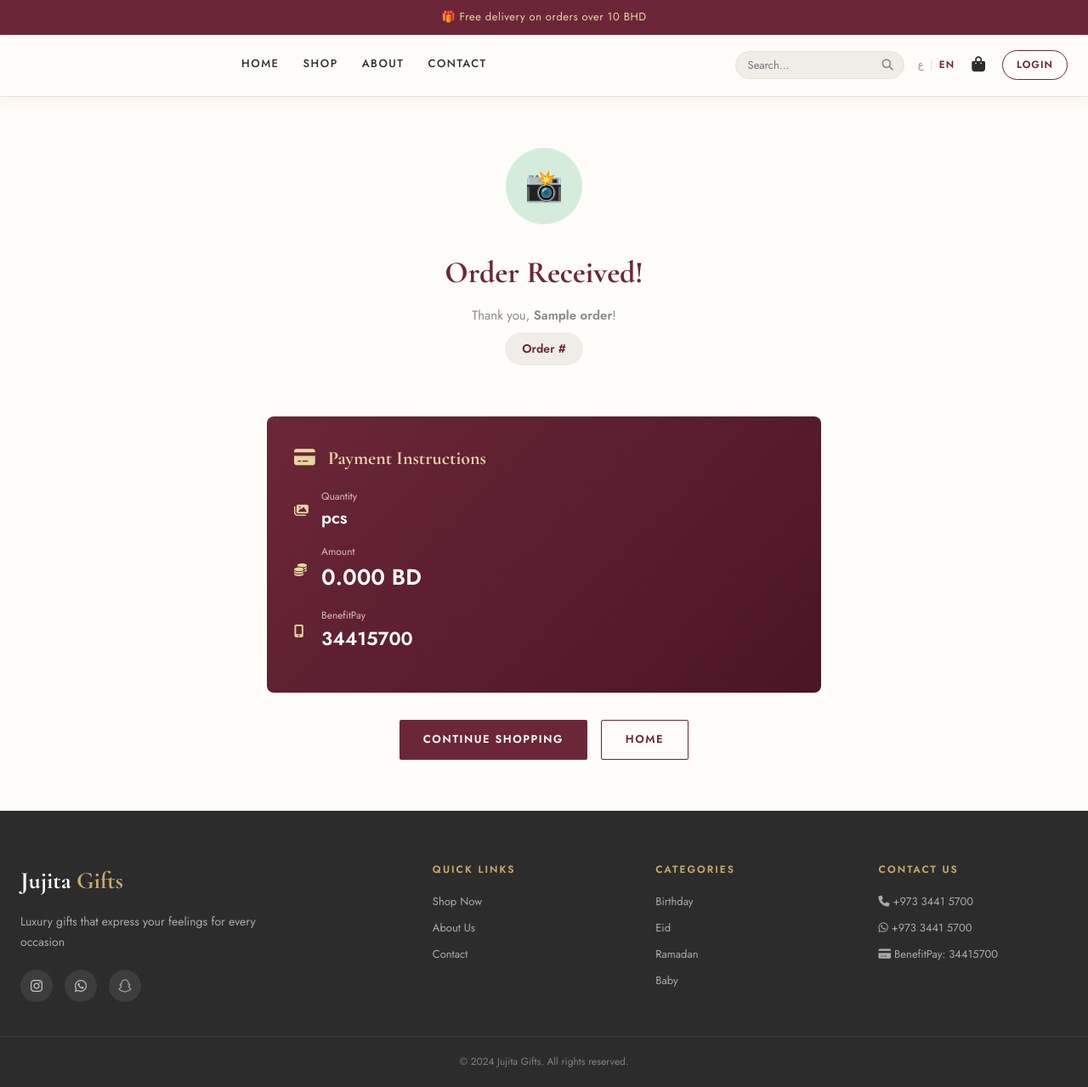
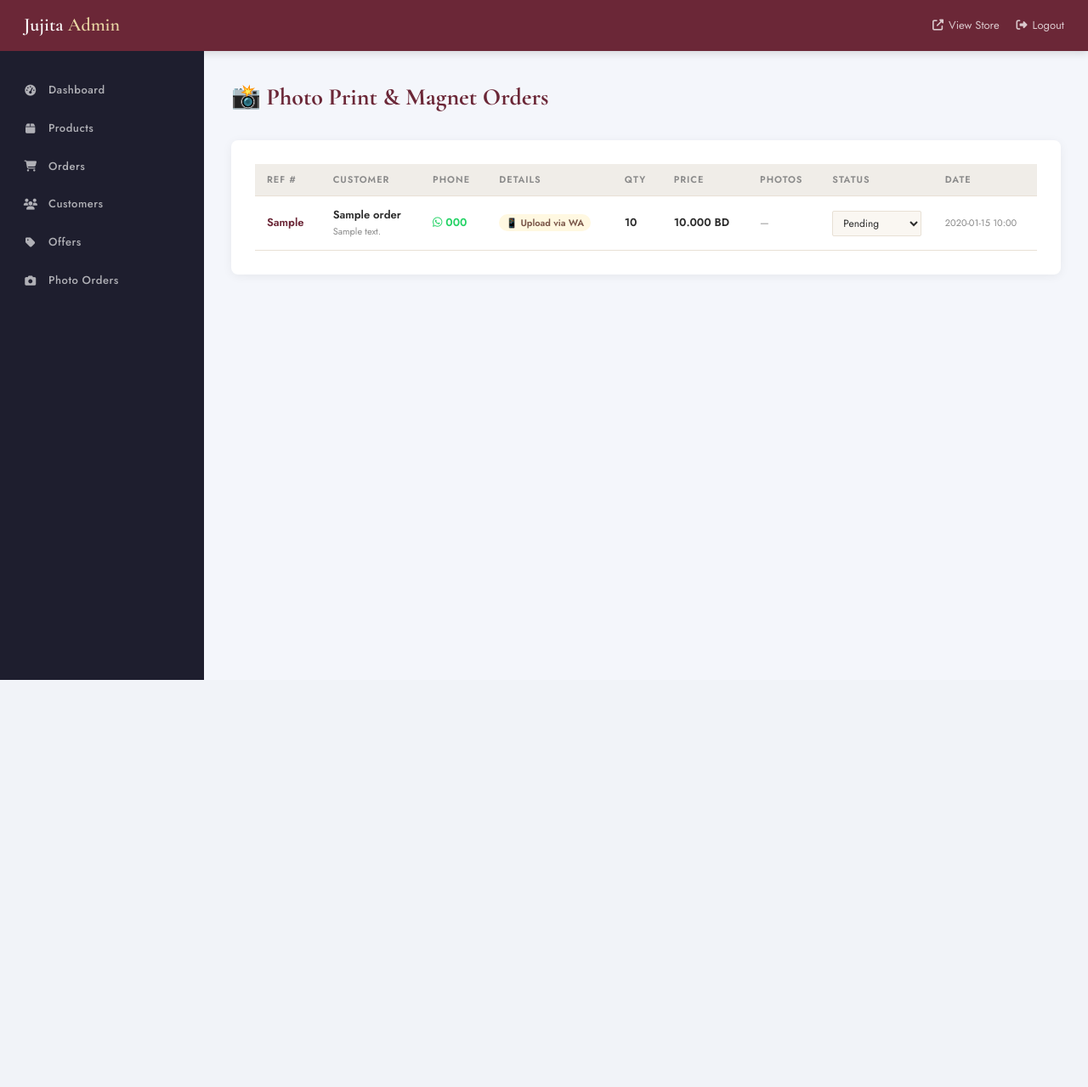
Before and after one commit to fatimax225/jujitsu-store, a Flask app: template templates/admin/photo_orders.html in a window 1280 px wide. Shown: the whole page at 85% size. After the commit the page ends 800 px from the top, so only its background shows below. Run offline with Flask 3, Linux system fonts and the light colour scheme; the template is opened without the code that fills it: values that come from a table or form of the project are taken from there, others are empty; tables that the repository leaves empty hold one stand-in row (values such as "Sample post").

Commit message:
Update photo_orders.html

```diff
--- a/templates/admin/photo_orders.html
+++ b/templates/admin/photo_orders.html
@@ -1,79 +1,92 @@
-{% extends "base.html" %}
-{% block title %}{{ 'تأكيد الطلب' if lang == 'ar' else 'Order Confirmed' }} | Jujita{% endblock %}
+{% extends "admin/base.html" %}
+{% block title %}Photo Orders{% endblock %}
 {% block content %}
-<div class="confirmation-section">
-    <div class="confirmation-icon">{% if order.upload_later %}📱{% else %}📸{% endif %}</div>
-    <h1 style="font-family:var(--font-display);font-size:36px;color:var(--burgundy);margin-bottom:10px;">
-        {{ 'تم استلام طلبك!' if lang == 'ar' else 'Order Received!' }}
-    </h1>
-    <p style="color:var(--mid-gray);margin-bottom:8px;">
-        {{ 'شكراً' if lang == 'ar' else 'Thank you,' }} <strong>{{ order.customer_name }}</strong>!
-    </p>
-    <div style="display:inline-block;background:var(--light-gray);border-radius:20px;padding:8px 20px;
-                font-size:14px;font-weight:600;color:var(--burgundy);margin-bottom:28px;">
-        {{ 'رقم الطلب:' if lang == 'ar' else 'Order #' }} {{ order.order_ref }}
-    </div>
 
-    <div class="payment-box" style="text-align:left;">
-        <h3 style="font-family:var(--font-display);font-size:22px;color:var(--gold-light);margin-bottom:18px;">
-            <i class="fas fa-credit-card" style="margin-right:10px;"></i>
-            {{ 'تعليمات الدفع' if lang == 'ar' else 'Payment Instructions' }}
-        </h3>
-        <div class="payment-detail">
-            <i class="fas fa-images"></i>
-            <div>
-                <div style="font-size:12px;opacity:0.7;">{{ 'الكمية' if lang == 'ar' else 'Quantity' }}</div>
-                <strong style="font-size:20px;">{{ order.quantity }} {{ 'قطعة' if lang == 'ar' else 'pcs' }}</strong>
-            </div>
-        </div>
-        <div class="payment-detail">
-            <i class="fas fa-coins"></i>
-            <div>
-                <div style="font-size:12px;opacity:0.7;">{{ 'المبلغ' if lang == 'ar' else 'Amount' }}</div>
-                <strong style="font-size:26px;">{{ "%.3f"|format(order.price_bd) }} BD</strong>
-            </div>
-        </div>
-        <div class="payment-detail">
-            <i class="fas fa-mobile-alt"></i>
-            <div>
-                <div style="font-size:12px;opacity:0.7;">BenefitPay</div>
-                <strong style="font-size:22px;">34415700</strong>
-            </div>
-        </div>
-    </div>
+<h1 class="admin-page-title">📸 Photo Print & Magnet Orders</h1>
 
-    {% if order.upload_later %}
-    <div style="background:#e8f5e9;border:1px solid #c8e6c9;border-radius:10px;padding:20px;margin:20px 0;text-align:left;">
-        <div style="font-weight:700;color:#2e7d32;margin-bottom:8px;">
-            <i class="fab fa-whatsapp" style="color:#25D366;margin-right:8px;"></i>
-            {{ 'سيتم التواصل معك على واتساب لإرسال الصور' if lang == 'ar' else 'We will contact you on WhatsApp to receive your photos' }}
-        </div>
-        <div style="font-size:13px;color:#388e3c;">
-            {{ 'رقمك:' if lang == 'ar' else 'Your number:' }} <strong>{{ order.customer_phone }}</strong>
-        </div>
-    </div>
+<div class="admin-card">
+    {% if orders %}
+    <table class="admin-table">
+        <thead>
+            <tr>
+                <th>Ref #</th>
+                <th>Customer</th>
+                <th>Phone</th>
+                <th>Details</th>
+                <th>Qty</th>
+                <th>Price</th>
+                <th>Photos</th>
+                <th>Status</th>
+                <th>Date</th>
+            </tr>
+        </thead>
+        <tbody>
+            {% for order in orders %}
+            <tr>
+                <td><strong style="color:var(--burgundy);">{{ order.order_ref }}</strong></td>
+                <td><strong>{{ order.customer_name }}</strong>
+                    {% if order.customer_notes %}
+                    <div style="font-size:11px;color:var(--mid-gray);max-width:150px;overflow:hidden;text-overflow:ellipsis;">{{ order.customer_notes }}</div>
+                    {% endif %}
+                </td>
+                <td>
+                    <a href="https://wa.me/973{{ order.customer_phone|replace(' ','')|replace('+','') }}"
+                       target="_blank" style="color:#25D366;font-weight:600;">
+                        <i class="fab fa-whatsapp"></i> {{ order.customer_phone }}
+                    </a>
+                </td>
+                <td style="font-size:12px;">
+                    {% if order.upload_later %}
+                    <span style="background:#fff8e1;color:#795548;padding:2px 8px;border-radius:10px;font-size:11px;font-weight:600;">
+                        📱 Upload via WA
+                    </span>
+                    {% else %}
+                    <span style="background:#e8f5e9;color:#2e7d32;padding:2px 8px;border-radius:10px;font-size:11px;font-weight:600;">
+                        ✅ Uploaded
+                    </span>
+                    {% endif %}
+                </td>
+                <td><strong>{{ order.quantity }}</strong></td>
+                <td><strong>{{ "%.3f"|format(order.price_bd) }} BD</strong></td>
+                <td>
+                    {% if order.images_list %}
+                    <div style="display:flex;flex-wrap:wrap;gap:4px;">
+                        {% for url in order.images_list %}
+                        <a href="{{ url }}" target="_blank">
+                            <img src="{{ url }}" style="width:38px;height:38px;object-fit:cover;border-radius:5px;border:1px solid var(--border);">
+                        </a>
+                        {% endfor %}
+                    </div>
+                    <div style="font-size:10px;color:var(--mid-gray);margin-top:2px;">{{ order.images_list|length }} photo(s)</div>
+                    {% else %}
+                    <span style="color:var(--mid-gray);font-size:12px;">—</span>
+                    {% endif %}
+                </td>
+                <td>
+                    <form action="{{ url_for('admin_photo_order_status', order_id=order.id) }}" method="POST">
+                        <select name="status" class="form-control"
+                                style="font-size:12px;padding:4px 8px;height:auto;"
+                                onchange="this.form.submit()">
+                            {% for s in ['pending','processing','printing','completed','cancelled'] %}
+                            <option value="{{ s }}" {{ 'selected' if order.status == s }}>
+                                {{ s|replace('_',' ')|title }}
+                            </option>
+                            {% endfor %}
+                        </select>
+                    </form>
+                </td>
+                <td style="font-size:11px;color:var(--mid-gray);">
+                    {{ order.created_at.strftime('%Y-%m-%d %H:%M') if order.created_at else '' }}
+                </td>
+            </tr>
+            {% endfor %}
+        </tbody>
+    </table>
     {% else %}
-    {% if order.images_list %}
-    <div style="margin:20px 0;text-align:left;">
-        <p style="font-size:13px;font-weight:600;margin-bottom:10px;">
-            ✅ {{ order.images_list|length }} {{ 'صورة تم رفعها' if lang == 'ar' else 'photos uploaded' }}
-        </p>
-        <div style="display:flex;flex-wrap:wrap;gap:8px;">
-            {% for url in order.images_list %}
-            <img src="{{ url }}" style="width:60px;height:60px;object-fit:cover;border-radius:8px;border:2px solid var(--border);">
-            {% endfor %}
-        </div>
+    <div style="text-align:center;padding:60px;color:var(--mid-gray);">
+        <div style="font-size:50px;margin-bottom:12px;">📸</div>
+        <p>No photo orders yet.</p>
     </div>
     {% endif %}
-    {% endif %}
-
-    <div style="display:flex;gap:16px;justify-content:center;flex-wrap:wrap;margin-top:24px;">
-        <a href="{{ url_for('products') }}" class="btn btn-primary">
-            {{ 'تسوق أكثر' if lang == 'ar' else 'Continue Shopping' }}
-        </a>
-        <a href="{{ url_for('index') }}" class="btn btn-outline">
-            {{ 'الرئيسية' if lang == 'ar' else 'Home' }}
-        </a>
-    </div>
 </div>
 {% endblock %}
```
